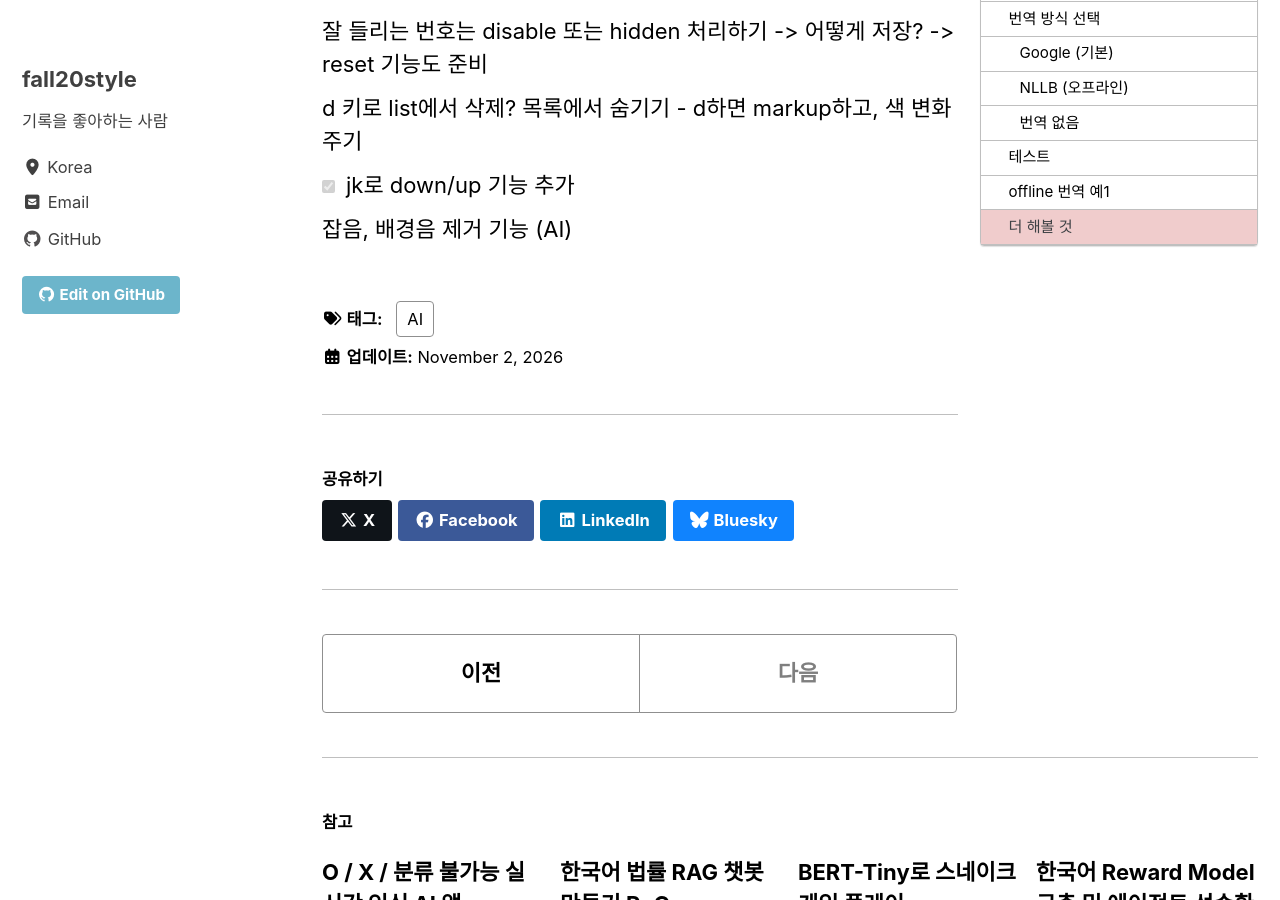
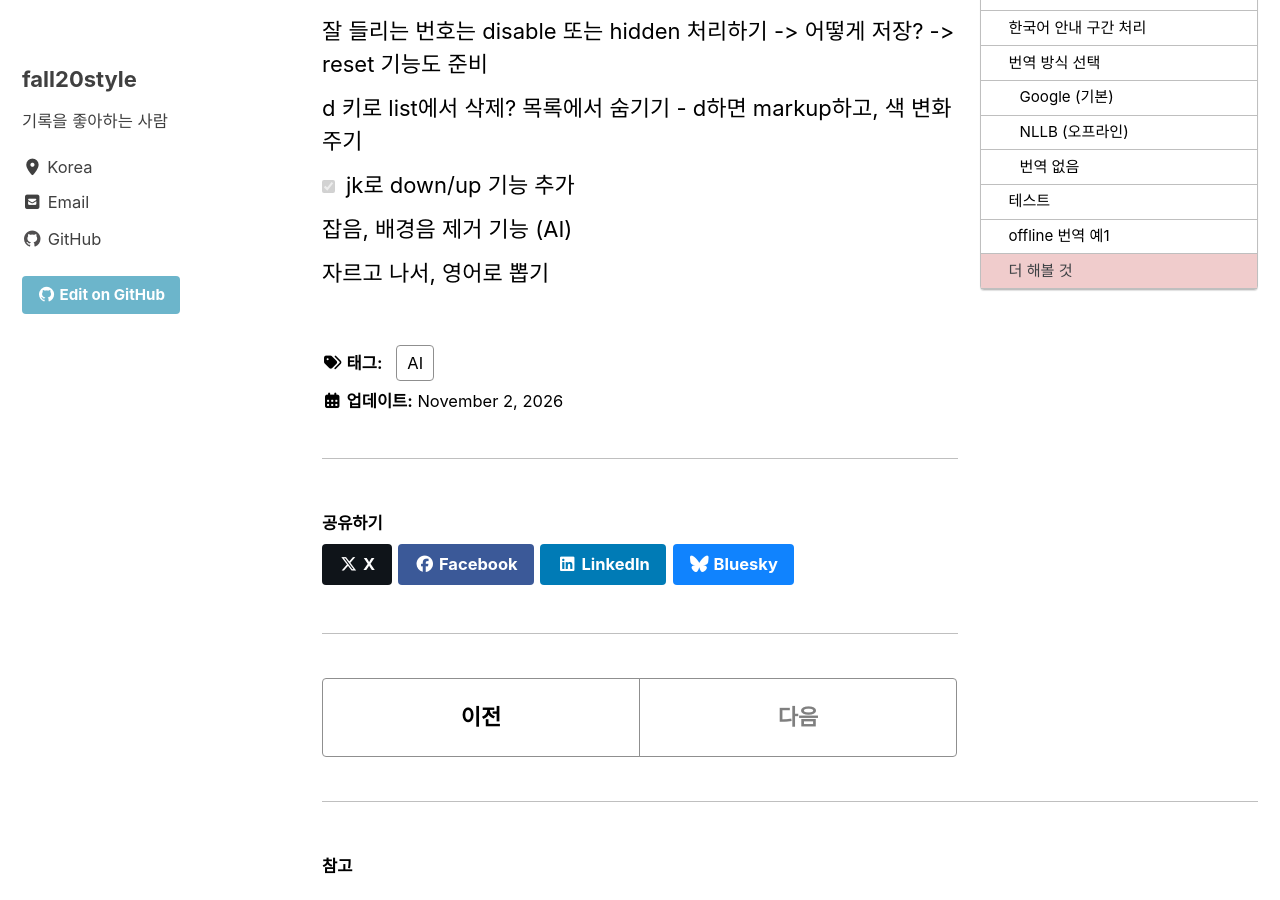
Before and after one commit to fall20style/fall20style.github.io, a Jekyll site: the page built from _posts/2026-11-02-mp3-ai-app.md, in a window 1280 px wide and 900 px high, scrolled down 7547 px. Built offline with Jekyll 4.4.1, drawn with Linux system fonts in a browser that asks for light colours; cached includes are drawn as plain includes.

Commit message:
Update 2026-11-02-mp3-ai-app.md

```diff
--- a/_posts/2026-11-02-mp3-ai-app.md
+++ b/_posts/2026-11-02-mp3-ai-app.md
@@ -231,3 +231,4 @@ python main.py data/ksat_2026_english.mp3 --out-dir output_offline2 --formats sr
 8. d 키로 list에서 삭제? 목록에서 숨기기 - d하면 markup하고, 색 변화 주기
 9. [X] jk로 down/up 기능 추가
 10. 잡음, 배경음 제거 기능 (AI)
+11. 자르고 나서, 영어로 뽑기
```
